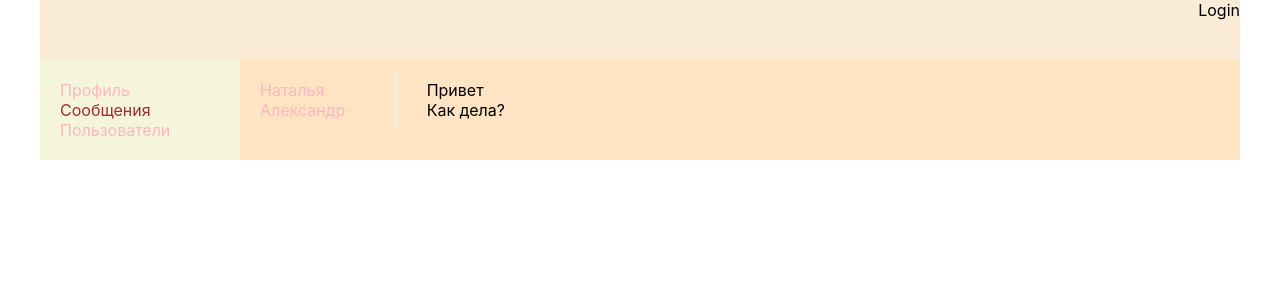
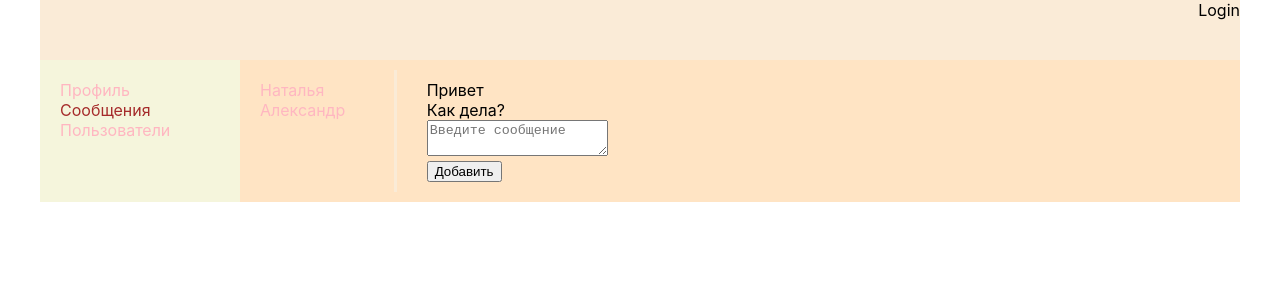
Before and after one commit to Nim3riya/SPA-Project, a React (Create React App) app: page /dialogs in a window 1280 px wide. Shown: the top 300 px of the page. Built offline with nearby package versions, Linux system fonts and the light colour scheme.

Commit message:
add reducer reducer divided into component

```diff
--- a/package.json
+++ b/package.json
@@ -9,7 +9,8 @@
     "react": "^16.13.1",
     "react-dom": "^16.13.1",
     "react-router-dom": "^5.2.0",
-    "react-scripts": "3.4.3"
+    "react-scripts": "3.4.3",
+    "redux": "^4.0.5"
   },
   "scripts": {
     "start": "react-scripts start",
--- a/src/App.js
+++ b/src/App.js
@@ -14,11 +14,11 @@ const App = (props) => {
                 <NavBar/>
                 <div className='app-wrapper-content'>
                     <Route path='/profile'
-                           render= {() => <Profile state={props.state.profilePage}
+                           render= {() => <Profile state={props.store.profilePage}
                                                    dispatch={props.dispatch}
                            />} />
                     <Route path='/dialogs'
-                           render= {() => <Dialogs state={props.state.dialogsPage}/>} />
+                           render= {() => <Dialogs store={props.store} dispatch={props.dispatch}/>} />
                 </div>
             </div>
         </BrowserRouter>
--- a/src/components/Dialogs/Dialogs.js
+++ b/src/components/Dialogs/Dialogs.js
@@ -2,15 +2,23 @@ import React from "react";
 import a from "./Dialogs.module.css"
 import Message from "./Message/Message";
 import DialogItem from "./DialogItem/DialogItem.";
+import {addMessageAC, updateMessageTextAC} from "../../redux/dialodsReducer";
+
 
 const Dialogs = (props) => {
-    let dialogElement =  props.state.dialogData.map( (el) => {
-        return <DialogItem id={el.id} name={el.name}/>
-    });
+    let state = props.store.dialogsPage;
+    let dialogElement = state.dialogData.map(el => <DialogItem name={el.name} id={el.id}/>);
+    let messageElement = state.messagesData.map(el => <Message message={el.message}/>);
+    let newMessageBody = state.newMessageBody;
 
-    let messageElement = props.state.messagesData.map( (el) => {
-        return <Message id={el.id} message={el.message}/>
-    });
+    let addMessage = () => {
+        props.dispatch(addMessageAC());
+    };
+
+    let onNewMessageChange = (e) => {
+        let text = e.target.value;
+        props.dispatch(updateMessageTextAC(text));
+    };
 
     return (
         <div className={a.dialogs}>
@@ -18,7 +26,11 @@ const Dialogs = (props) => {
                 {dialogElement}
             </div>
             <div className={a.messages}>
-                {messageElement}
+                <div>{messageElement}</div>
+                <div> <textarea value={newMessageBody} onChange={onNewMessageChange} placeholder='Введите сообщение'/>
+                </div>
+                <div> <button onClick={addMessage}>Добавить</button>
+                </div>
             </div>
         </div>
     )
--- a/src/components/Profile/MyPosts/MyPosts.js
+++ b/src/components/Profile/MyPosts/MyPosts.js
@@ -1,7 +1,7 @@
 import React from "react";
 import a from "./MyPosts.module.css";
 import MyPost from "./MyPost/MyPost";
-import {addPostAC, updateTextAC} from "../../../redux/state";
+import {addPostAC, updateTextAC} from "../../../redux/profileReducer";
 
 const MyPosts = (props) => {
     let postElements = props.postData.map((el) => {
@@ -26,6 +26,7 @@ const MyPosts = (props) => {
                 <textarea value={props.newText}
                           onChange={onPostChange}
                           ref={newPostElement}
+                          placeholder="Введите текст"
                 />
             </div>
             <div>
--- a/src/index.js
+++ b/src/index.js
@@ -4,18 +4,21 @@ import * as serviceWorker from "./serviceWorker";
 import ReactDOM from 'react-dom';
 import './index.css';
 import App from './App';
-import store from './redux/state';
+import store from './redux/redux-store';
 import {BrowserRouter} from "react-router-dom";
 
 let rerenderEntireTree = (state) => {
     ReactDOM.render(
         <BrowserRouter>
-            <App state={state} dispatch={store.dispatch.bind(store)} />
+            <App state={state} dispatch={store.dispatch.bind(state)} store={state} />
         </BrowserRouter>, document.getElementById('root'));
 };
 rerenderEntireTree(store.getState());
 
-store.subscribe(rerenderEntireTree);
+store.subscribe(() => {
+    let state = store.getState();
+    rerenderEntireTree(state)
+});
 
 // If you want your app to work offline and load faster, you can change
 // unregister() to register() below. Note this comes with some pitfalls.
--- /dev/null
+++ b/src/redux/dialodsReducer.js
@@ -0,0 +1,35 @@
+const UPDATE_MESSAGE_TEXT = 'dialogs/UPDATE_MESSAGE_TEXT';
+const ADD_MESSAGE = 'dialogs/ADD_MESSAGE';
+
+let initialState = {
+    dialogData: [
+        {id: 1, name: 'Наталья'},
+        {id: 2, name: 'Александр'}
+    ],
+    messagesData: [
+        {id: 1, message: 'Привет'},
+        {id: 2, message: 'Как дела?'}
+    ],
+    newMessageBody: ""
+};
+
+const dialogReducer = (state = initialState, action) => {
+    switch (action.type) {
+        case UPDATE_MESSAGE_TEXT:
+            state.newMessageBody = action.text;
+            return state;
+        case ADD_MESSAGE:
+            let text = state.newMessageBody;
+            state.newMessageBody = '';
+            state.messagesData.push({id: 6, message: text});
+            return state;
+        default:
+            return state;
+    }
+};
+
+export const addMessageAC = () => ({type: ADD_MESSAGE});
+export const updateMessageTextAC = (text) =>
+    ({type: UPDATE_MESSAGE_TEXT, text: text});
+
+export default dialogReducer;
--- /dev/null
+++ b/src/redux/profileReducer.js
@@ -0,0 +1,36 @@
+const ADD_POST = 'profile/ADD-POST';
+const UPDATE_TEXT = 'profile/UPDATE-TEXT';
+
+let initialState = {
+    postData: [
+        {id: 1, message: 'Хочу лето и тепло', like: 1},
+        {id: 2, message: 'Люблю осеннюю погоду', like: 2}
+    ],
+    newTextPost: ''
+};
+
+const profileReducer = (state = initialState, action) => {
+    switch (action.type) {
+        case ADD_POST:
+            let newPost = {
+                id: 5,
+                message: state.newTextPost,
+                likesCount: 0
+            };
+            state.postData.push((newPost));
+            state.newTextPost = '';
+            return state;
+        case UPDATE_TEXT:
+            state.newTextPost = action.newText;
+            return state;
+        default:
+            return state;
+    }
+};
+
+export const addPostAC = () => ({type: ADD_POST});
+export const updateTextAC = (text) => ({
+    type: UPDATE_TEXT, newText: text
+});
+
+export default profileReducer;
--- /dev/null
+++ b/src/redux/redux-store.js
@@ -0,0 +1,12 @@
+import {combineReducers, createStore} from "redux";
+import profileReducer from "./profileReducer";
+import dialogReducer from "./dialodsReducer";
+
+let reducers = combineReducers({
+    profilePage: profileReducer,
+    dialogsPage: dialogReducer
+});
+
+let store = createStore(reducers);
+
+export default store;
--- a/src/redux/state.js
+++ b/src/redux/store.js
@@ -1,5 +1,5 @@
-const ADD_POST = 'ADD-POST',
-    UPDATE_TEXT = 'UPDATE-TEXT';
+import profileReducer from "./profileReducer";
+import dialogReducer from "./dialodsReducer";
 
 const store = {
     _state: {
@@ -8,7 +8,7 @@ const store = {
                 {id: 1, message: 'Хочу лето и тепло', like: 1},
                 {id: 2, message: 'Люблю осеннюю погоду', like: 2}
             ],
-            newTextPost: 'Введите текст'
+            newTextPost: ''
         },
         dialogsPage: {
             dialogData: [
@@ -19,6 +19,7 @@ const store = {
                 {id: 1, message: 'Привет'},
                 {id: 2, message: 'Как дела?'}
             ],
+            newMessageBody: ""
         }
     },
     _callSubscriber() {
@@ -48,26 +49,11 @@ const store = {
     },
 
     dispatch(action) {
-        if (action.type === ADD_POST) {
-            let newPost = {
-                id: 5,
-                message: this._state.profilePage.newTextPost,
-                likesCount: 0
-            };
-            this._state.profilePage.postData.push((newPost));
-            this._state.profilePage.newTextPost = '';
-            this._callSubscriber(this._state);
-        } else if (action.type === UPDATE_TEXT) {
-            this._state.profilePage.newTextPost = action.newText;
-            this._callSubscriber(this._state);
-        }
+        this._state.profilePage = profileReducer(this._state.profilePage, action);
+        this._state.dialogsPage = dialogReducer(this._state.dialogsPage, action);
+        this._callSubscriber(this._state)
     }
 };
 
-export const addPostAC = () => ({type: ADD_POST});
-export const updateTextAC = (text) => ({
-   type: UPDATE_TEXT, newText: text
-});
-
 window.store = store;
 export default store;
```
Also changed, not shown: 1 other file (tests, documents, lock files or other folders).
